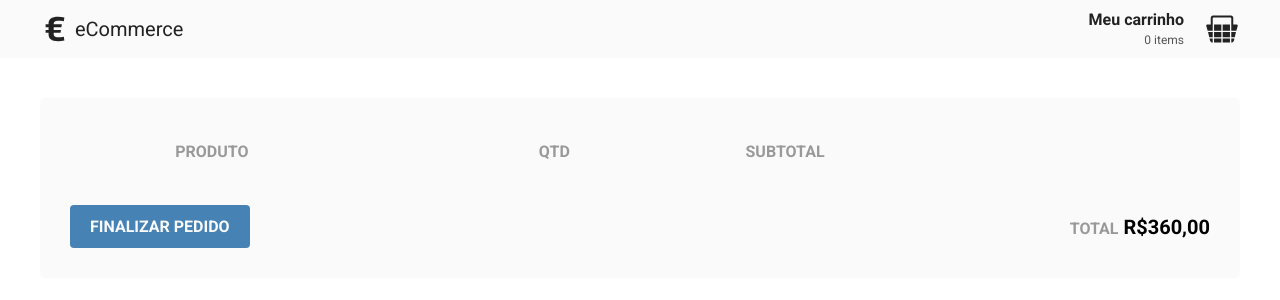
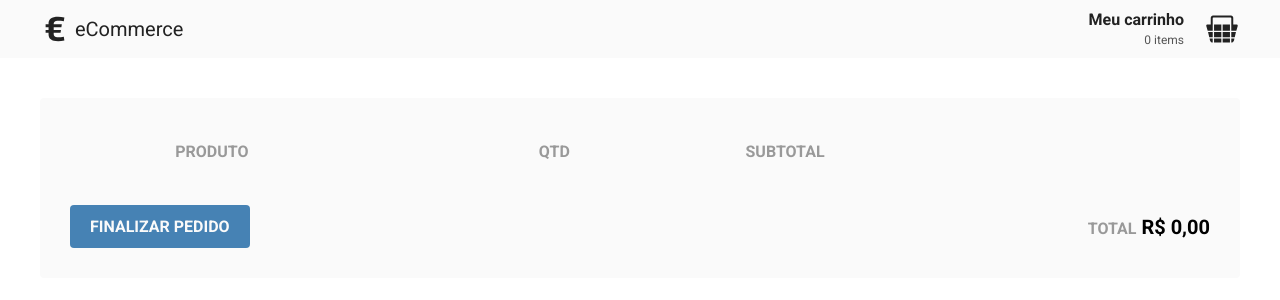
Before and after one commit to danielmesquitta/ecommerce, a React (Create React App) app in the folder web/: page /cart in a window 1280 px wide. Shown: the top 300 px of the page. Built offline with nearby package versions, Linux system fonts and the light colour scheme; the HTML template or start-up script is replaced by a standard one.

Commit message:
showing products quantity on home screen

```diff
--- a/web/src/pages/Cart/index.tsx
+++ b/web/src/pages/Cart/index.tsx
@@ -1,4 +1,4 @@
-import React from 'react';
+import React, { useState, useEffect } from 'react';
 import { useSelector, useDispatch } from 'react-redux';
 import {
   IoIosRemoveCircleOutline,
@@ -8,6 +8,8 @@ import {
 
 import { Container, ProductTable, Total } from './styles';
 
+import formatPrice from '../../utils/formatPrice';
+
 import { ReduxState } from '../../store/modules/rootReducer';
 import { ReduxProduct } from '../../store/modules/cart/reducer';
 import CartActions from '../../store/modules/cart/actions';
@@ -15,6 +17,20 @@ import CartActions from '../../store/modules/cart/actions';
 const Cart: React.FC = () => {
   const cart = useSelector<ReduxState, ReduxProduct[]>(state => state.cart);
   const dispatch = useDispatch();
+
+  const [subtotal, setSubtotal] = useState<string[]>([]);
+  const [total, setTotal] = useState('');
+
+  useEffect(() => {
+    const subtotal = cart.map(product => product.price * product.amount);
+    const total = subtotal.reduce(
+      (total: number, num: number) => total + num,
+      0
+    );
+
+    setSubtotal(subtotal.map(formatPrice));
+    setTotal(formatPrice(total));
+  }, [cart]);
 
   function handleRemove(id: number) {
     dispatch(CartActions.removeFromCart(id));
@@ -41,7 +57,7 @@ const Cart: React.FC = () => {
           </tr>
         </thead>
         <tbody>
-          {cart.map(product => (
+          {cart.map((product, index) => (
             <tr>
               <td>
                 <img src={product.image} alt={product.title} />
@@ -68,7 +84,7 @@ const Cart: React.FC = () => {
                 </div>
               </td>
               <td>
-                <strong>R$360,00</strong>
+                <strong>{subtotal[index]}</strong>
               </td>
               <td>
                 <button onClick={() => handleRemove(product.id)}>
@@ -85,7 +101,7 @@ const Cart: React.FC = () => {
 
         <Total>
           <span>Total</span>
-          <strong>R$360,00</strong>
+          <strong>{total}</strong>
         </Total>
       </footer>
     </Container>
--- a/web/src/pages/Home/index.tsx
+++ b/web/src/pages/Home/index.tsx
@@ -1,11 +1,14 @@
 import React, { useState, useEffect } from 'react';
-import { useDispatch } from 'react-redux';
+import { useDispatch, useSelector } from 'react-redux';
 import { IoIosCart } from 'react-icons/io';
 
 import { Container } from './styles';
 import api from '../../services/api';
 import formatPrice from '../../utils/formatPrice';
+
 import CartActions from '../../store/modules/cart/actions';
+import { ReduxState } from '../../store/modules/rootReducer';
+import { ReduxProduct } from '../../store/modules/cart/reducer';
 
 interface ApiResponse {
   id: number;
@@ -20,6 +23,7 @@ export interface Product extends ApiResponse {
 
 const Home: React.FC = () => {
   const dispatch = useDispatch();
+  const cart = useSelector<ReduxState, ReduxProduct[]>(state => state.cart);
 
   const [products, setProducts] = useState<Product[]>([]);
 
@@ -39,7 +43,7 @@ const Home: React.FC = () => {
 
   return (
     <Container>
-      {products.map(product => (
+      {products.map((product, index) => (
         <li key={product.id}>
           <img src={product.image} alt={product.title} />
           <strong>{product.title}</strong>
@@ -48,7 +52,11 @@ const Home: React.FC = () => {
           <button type="button" onClick={() => handleAddProduct(product)}>
             <div>
               <IoIosCart size="1.6rem" color="#fafafa" />
-              <span>3</span>
+              <span>
+                {cart.length > 0 &&
+                  cart.findIndex(product => product.id === index + 1) !== -1 &&
+                  cart[index].amount}
+              </span>
             </div>
             <p>Adiconar ao carrinho</p>
           </button>
```
